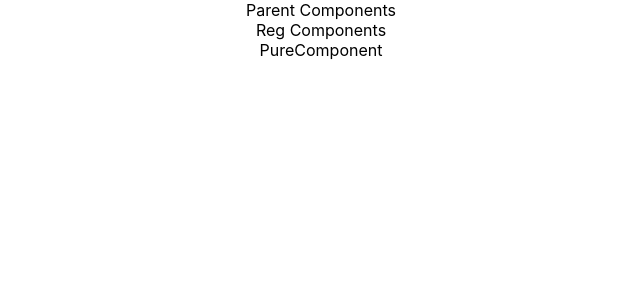
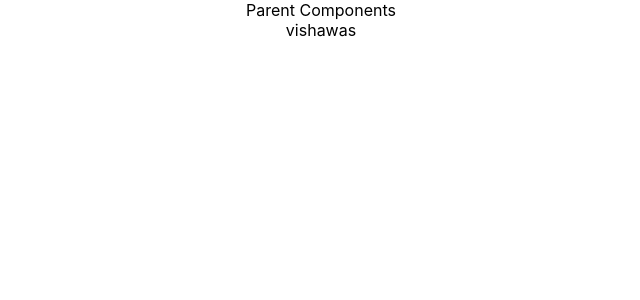
Before and after one commit to pirinth0403/react1, a React (Create React App) app: page / in a window 1280 px wide. Shown: the top 300 px of the page, without its empty margins (319-959 px from the left). Built offline with nearby package versions, Linux system fonts and the light colour scheme.

Commit message:
MemoCompnents

```diff
--- /dev/null
+++ b/src/components/MemoComp.js
@@ -0,0 +1,14 @@
+import React from 'react'
+
+function MemoComp({name})
+//console.log('the Memo comp ')
+{
+    console.log('Rendring Memo Component ')
+    return (
+        <div>
+            {name}
+        </div>
+    )
+}
+
+export default React.memo ( MemoComp )
--- a/src/components/ParentComp.js
+++ b/src/components/ParentComp.js
@@ -1,8 +1,9 @@
-import React, { Component,PureComponent } from 'react'
+import React, { Component  } from 'react'
+import MemoComp from './MemoComp'
 import PureComp from './PureComp'
 import RegComp from './RegComp'
 
- class ParentComp extends PureComponent {
+ class ParentComp extends Component {
      constructor(props) {
          super(props)
 
@@ -23,8 +24,9 @@
         return (
             <div>
                 Parent Components
-                <RegComp name={this.state.name} />
-                <PureComp name={this.state.name} />
+                <MemoComp name={this.state.name}/>
+                {/* <RegComp name={this.state.name} />
+                <PureComp name={this.state.name} />   */}
             </div>
         )
     }
```
